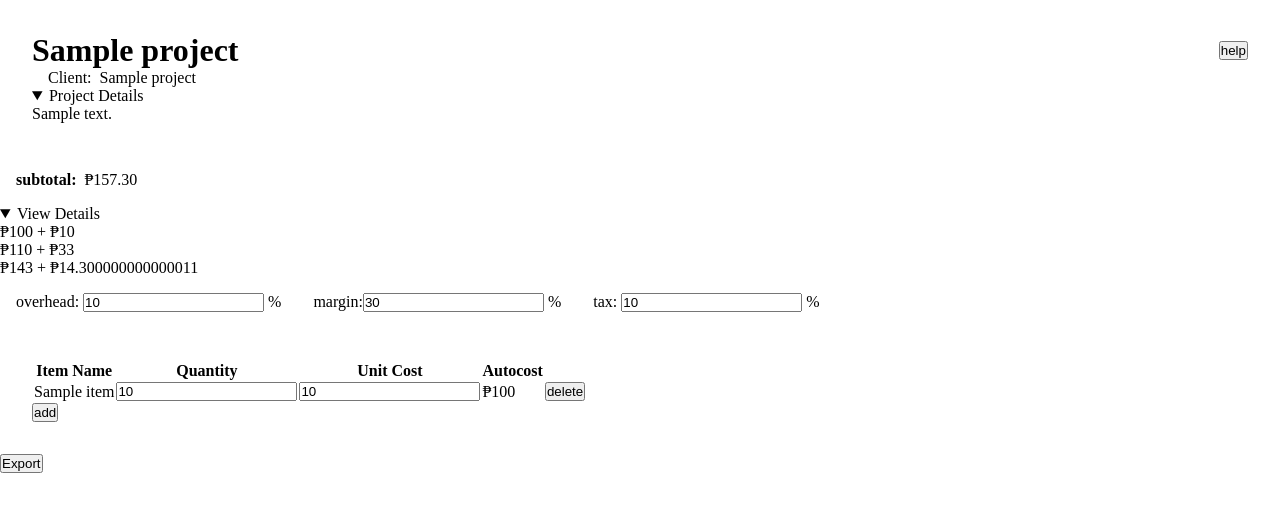
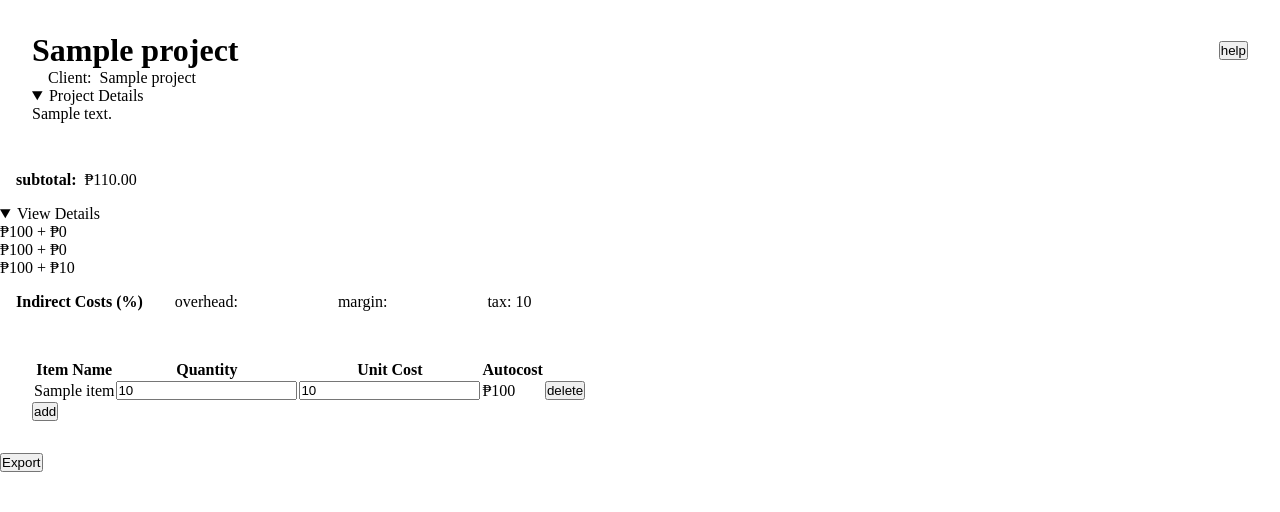
Before and after one commit to padrigon-lynbert/Construction, a Django app: template quotation/templates/individual_quotation.html in a window 1280 px wide. Shown: the top 512 px of the page. Run offline with Django 3.2, Linux system fonts and the light colour scheme; the template is opened without the code that fills it: most values are stand-ins (such as "Sample title", 1, 10 or a date in 2020).

Commit message:
refector: ProjectItem to Project_item, added overhead in models and direct edit in ajax and fetch. Add: changes in indirect cost go to db directly (blur)

```diff
--- a/quotation/templates/individual_quotation.html
+++ b/quotation/templates/individual_quotation.html
@@ -45,6 +45,26 @@
         margin: 2rem;
     }
 
+    /* hide input */
+    input[type=number]::-webkit-inner-spin-button,
+    input[type=number]::-webkit-outer-spin-button {
+        -webkit-appearance: none;
+        margin: 0;
+    }
+
+    input[type=number] {
+        -moz-appearance: textfield;
+    }
+
+    /* remove box when inputting data */
+details p.selected_cell,
+.indirect_cost-bar input.selected_cell {
+    border: none;
+    outline: none;
+    background: transparent;
+    font: inherit;
+}
+
 </style>
 <body>
 
@@ -80,9 +100,13 @@
             </details>
 
         <div class="indirect_cost-bar">
-            <p>overhead: <input type="number" id="overhead" value="10"> %</p>
-            <p>margin:<input type="number" id="margin" value="30"> %</p>
-            <p>tax: <input type="number" id="tax" value="10"> %</p>
+            <p><b>Indirect Costs (%)</b></p>
+            <p>overhead: <input type="number" class="selected_cell" id="overhead" data-field="overhead" data-id="{{ project.id }}" value="{{ project.overhead }}" style="width: 8ch;"
+                oninput="this.value = this.value.replace(/[^0-9.]/g,'')" style="width: 8ch;"></p>
+            <p>margin: <input class="selected_cell" type="number" id="margin" data-field="margin" value="{{ project.margin }}" style="width: 8ch;"
+                oninput="this.value = this.value.replace(/[^0-9.]/g,'')" style="width: 8ch;"></p>
+            <p>tax: <input class="selected_cell" type="number" id="tax" data-field="tax" data-id="{{ project.id }}" value="{{ project.tax }}" tabindex="0"
+                oninput="this.value = this.value.replace(/[^0-9.]/g,'')" style="width: 8ch;"></p>
         </div>
 
 
@@ -139,6 +163,7 @@
         }
         return cookieValue;
     }
+
     // autosave for contenteditable cells with class= "selected_cell" -only for single fields (table not included)
     document.addEventListener('DOMContentLoaded', function() {
 
@@ -149,8 +174,8 @@
             cell.addEventListener("blur", function() {
 
                 const field = this.dataset.field;
-                const value = this.textContent;
-                const id = this.dataset.id;  // you must include data-id
+                const value = this.value === "" ? 0 : (this.value ?? this.textContent);
+                const id = this.dataset.id;
                 const csrftoken = getCookie('csrftoken');
 
                 console.log("field:", field);
```
Also changed, not shown: quotation/models.py (+4 -3 lines), quotation/migrations/0005_rename_projectitem_project_item_project_overhead_and_more.py (added).
